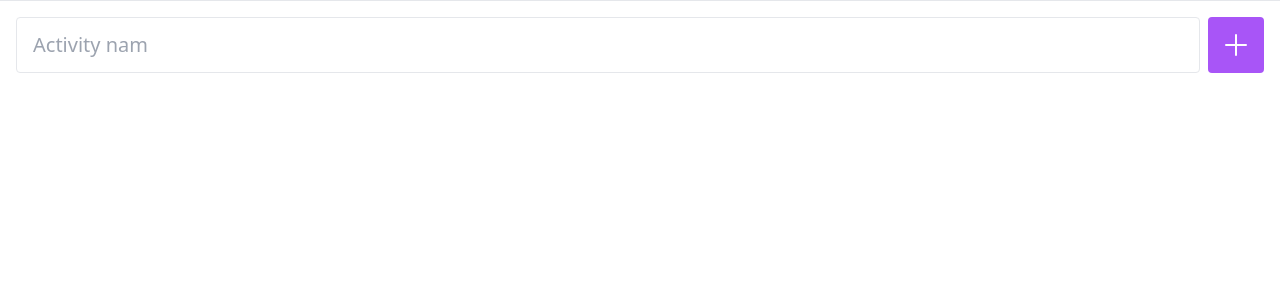
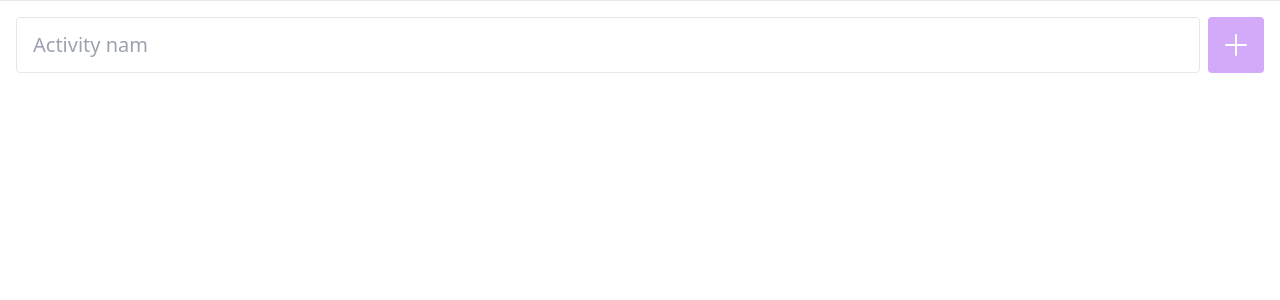
Before and after one commit to 4EPSI/ontrack, a Nuxt app: page /TheActivities in a window 1280 px wide. Shown: the top 300 px of the page. Built offline with nearby package versions, Linux system fonts and the light colour scheme.

Commit message:
TheActivityForm

```diff
--- /dev/null
+++ b/components/TheActivityForm.vue
@@ -0,0 +1,31 @@
+<template>
+  <form @submit.prevent="submit" class="sticky bottom-[57px] flex gap-2 border-t bg-white p-4">
+    <input
+      class="w-full rounded border px-4 text-xl"
+      placeholder="Activity nam"
+      type="text"
+      v-model="activity"
+    />
+    <BaseButton :disabled="activity.trim() === ''">
+      <PlusIcon class="h-8" />
+    </BaseButton>
+  </form>
+</template>
+
+<script setup>
+import { ref } from 'vue'
+import { PlusIcon } from '@heroicons/vue/24/outline'
+import BaseButton from './BaseButton.vue'
+import { isActivityValid } from '../validators.js'
+
+const emit = defineEmits({
+  submit: isActivityValid
+})
+
+const submit = () => {
+  emit('submit', activity.value)
+  activity.value = ''
+}
+
+const activity = ref('')
+</script>
--- a/pages/TheActivities.vue
+++ b/pages/TheActivities.vue
@@ -8,26 +8,14 @@
         @delete="emit('deleteActivity', activity)"
       />
     </ul>
-    <form @submit.prevent="emit('createActivity', newActivity)" class="sticky bottom-[57px] flex gap-2 border-t bg-white p-4">
-      <input
-        class="w-full rounded border px-4 text-xl"
-        placeholder="Activity nam"
-        type="text"
-        v-model="newActivity"
-        @input="newActivity = $event.target.value"
-      />
-      <BaseButton>
-        <PlusIcon class="h-8" />
-      </BaseButton>
-    </form>
+    <TheActivityForm @submit="emit('createActivity', $event)" />
   </div>
 </template>
 
 <script setup>
 import ActivityItem from '~/components/ActivityItem.vue';
 import { isActivityValid, validateActivities } from '../validators.js'
-import { PlusIcon } from '@heroicons/vue/24/outline'
-import BaseButton from '~/components/BaseButton.vue'
+import TheActivityForm from '../components/TheActivityForm.vue'
 
 defineProps({
   activities: {
@@ -42,5 +30,4 @@ const emit = defineEmits({
   createActivity: isActivityValid
 })
 
-let newActivity = ''
 </script>
```
